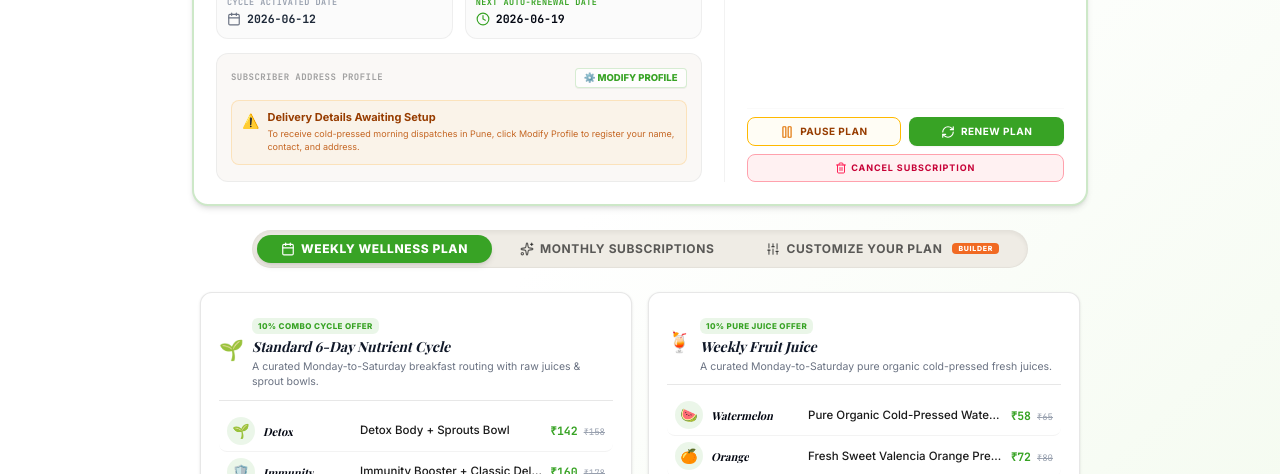
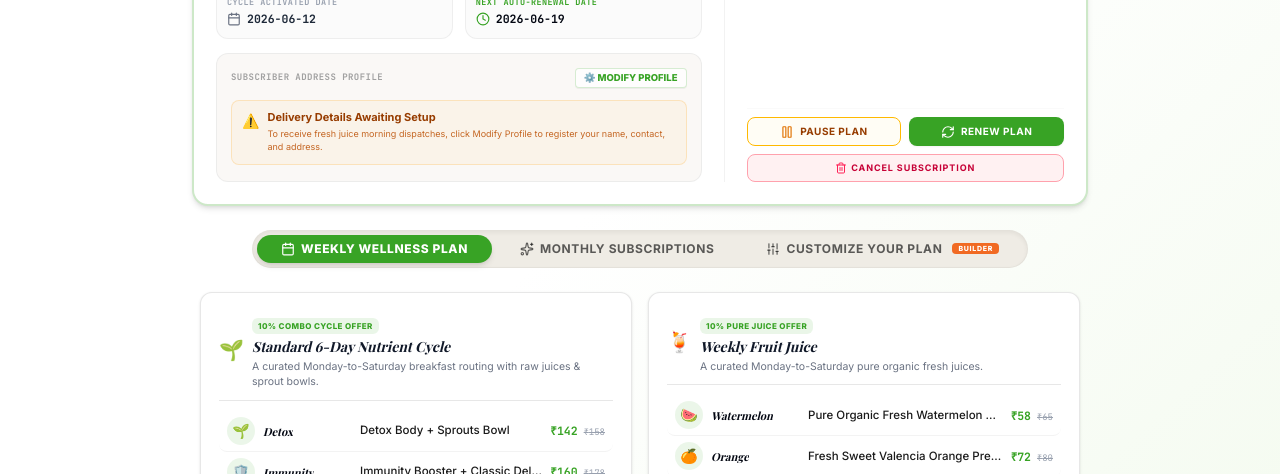
Before and after one commit to FresCohealthcraft/FrescohealthcraftPuneOfficial-, a React (Vite) app: page / in a window 1280 px wide. Shown: the part 1440-1914 px from the top of the page. Built offline with nearby package versions, Linux system fonts and the light colour scheme; a web font is replaced by a local one.

Commit message:
Update SubscriptionSection.tsx

```diff
--- a/src/components/SubscriptionSection.tsx
+++ b/src/components/SubscriptionSection.tsx
@@ -10,7 +10,7 @@ interface SubscriptionSectionProps {
 
 const JUICE_OPTIONS = [
   { id: "opt_detox", name: "Detox Body Juice", price: 85, icon: "🌱", desc: "Organic celery, spinach, bitter gourd cleanse" },
-  { id: "opt_immunity", name: "Immunity Booster", price: 90, icon: "🛡️", desc: "Cold-pressed citrus, ginger, turmeric & Amla" },
+  { id: "opt_immunity", name: "Immunity Booster", price: 90, icon: "🛡️", desc: "Fresh citrus, ginger, turmeric & Amla" },
   { id: "opt_watermelon", name: "Watermelon Juice", price: 60, icon: "🍉", desc: "Hydrating, sweet and high in natural electrolytes" },
   { id: "opt_orange", name: "Orange Valencia", price: 75, icon: "🍊", desc: "Fresh sweet valencia orange with rich Vitamin C" },
   { id: "opt_abc", name: "ABC Vitality Juice", price: 90, icon: "🥤", desc: "Apple, Beetroot, Carrot detoxifier & recovery booster" },
@@ -263,7 +263,7 @@ export default function SubscriptionSection({ onAddToCartDirectly, onAddBulkToCa
       id: "sub_fj_monday",
       name: "Watermelon Monday",
       icon: "🍉",
-      subtitle: "Pure Organic Cold-Pressed Watermelon Juice",
+      subtitle: "Pure Organic Fresh Watermelon Juice",
       originalPrice: 65,
       price: 58,
       bgColor: "bg-red-500/5 hover:bg-red-500/10 border-red-500/10 hover:border-red-500/30 text-red-00",
@@ -283,7 +283,7 @@ export default function SubscriptionSection({ onAddToCartDirectly, onAddBulkToCa
       id: "sub_fj_wednesday",
       name: "Pineapple Wednesday",
       icon: "🍍",
-      subtitle: "Bromelain-Rich Refreshing Pineapple Cold Press",
+      subtitle: "Bromelain-Rich Refreshing Pineapple Juice",
       originalPrice: 75,
       price: 67,
       bgColor: "bg-yellow-500/5 hover:bg-yellow-500/10 border-yellow-500/10 hover:border-yellow-500/30 text-yellow-800",
@@ -575,8 +575,8 @@ export default function SubscriptionSection({ onAddToCartDirectly, onAddBulkToCa
       };
     } else {
       return {
-        juice: "Daily Premium Cold-Press and Sprouts Pack",
-        description: "Freshly prepared cold-pressed juice pairing with premium wellness side bowl scheduled daily",
+        juice: "Daily Premium Fresh and Sprouts Pack",
+        description: "Freshly prepared fresh juice pairing with premium wellness side bowl scheduled daily",
         icon: "🥑"
       };
     }
@@ -880,7 +880,7 @@ export default function SubscriptionSection({ onAddToCartDirectly, onAddBulkToCa
                           <div>
                             <p className="text-[11px] font-bold text-amber-800 leading-tight">Delivery Details Awaiting Setup</p>
                             <p className="text-[9px] text-amber-700/85 mt-0.5 leading-normal">
-                              To receive cold-pressed morning dispatches in Pune, click Modify Profile to register your name, contact, and address.
+                              To receive fresh juice morning dispatches, click Modify Profile to register your name, contact, and address.
                             </p>
                           </div>
                         </div>
@@ -1177,7 +1177,7 @@ export default function SubscriptionSection({ onAddToCartDirectly, onAddBulkToCa
                           Weekly Fruit Juice
                         </h3>
                         <p className="text-[9.5px] sm:text-[10.5px] text-gray-500 mt-0.5 leading-normal">
-                          A curated Monday-to-Saturday pure organic cold-pressed fresh juices.
+                          A curated Monday-to-Saturday pure organic fresh juices.
                         </p>
                       </div>
                     </div>
@@ -1425,10 +1425,10 @@ export default function SubscriptionSection({ onAddToCartDirectly, onAddBulkToCa
                     </h3>
                   </div>
 
-                  {/* Option A: Cold Pressed Juices */}
+                  {/* Option A: Fresh Juices */}
                   <div className="space-y-1.5">
                     <label className="text-[11px] font-bold text-[#1A1A1A] flex items-center justify-between">
-                      <span>1. Choose Cold-Pressed Juice/Drink</span>
+                      <span>1. Choose fresh Juice/Drink</span>
                       <span className="text-[9px] text-gray-450 font-mono">Select One</span>
                     </label>
                     <div className="grid grid-cols-1 sm:grid-cols-2 gap-1.5 max-h-44 overflow-y-auto pr-1">
```
